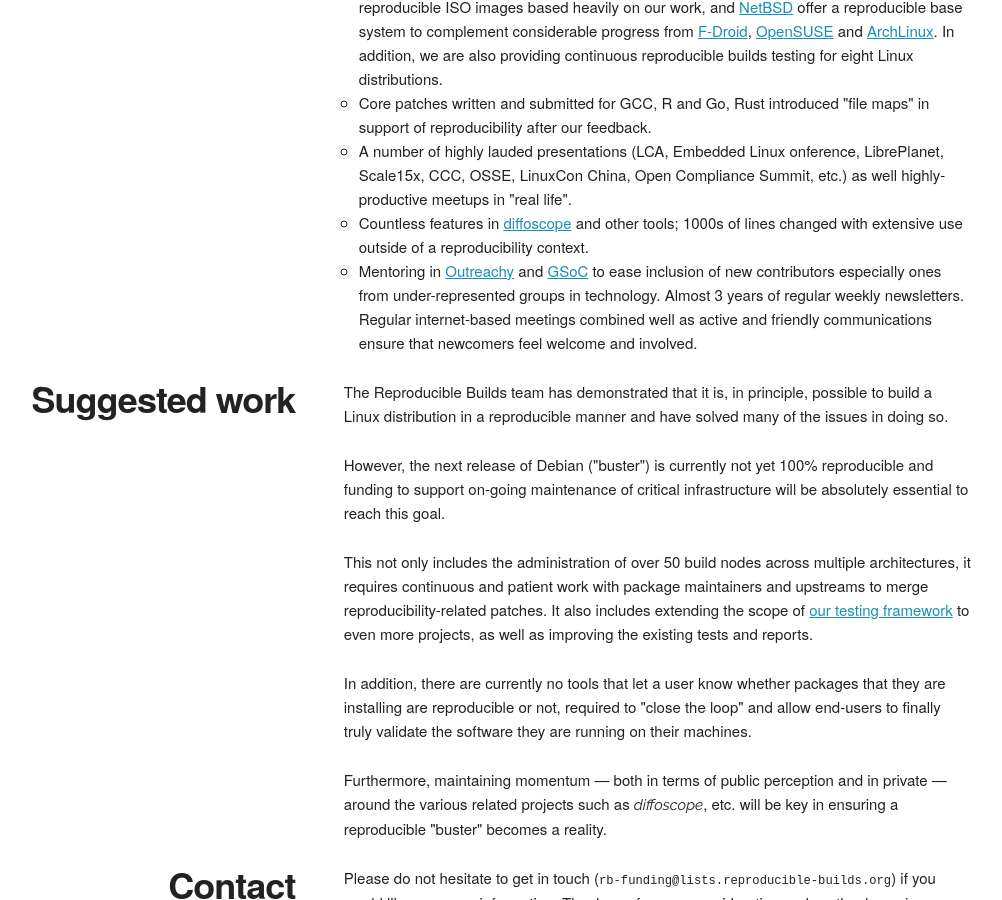
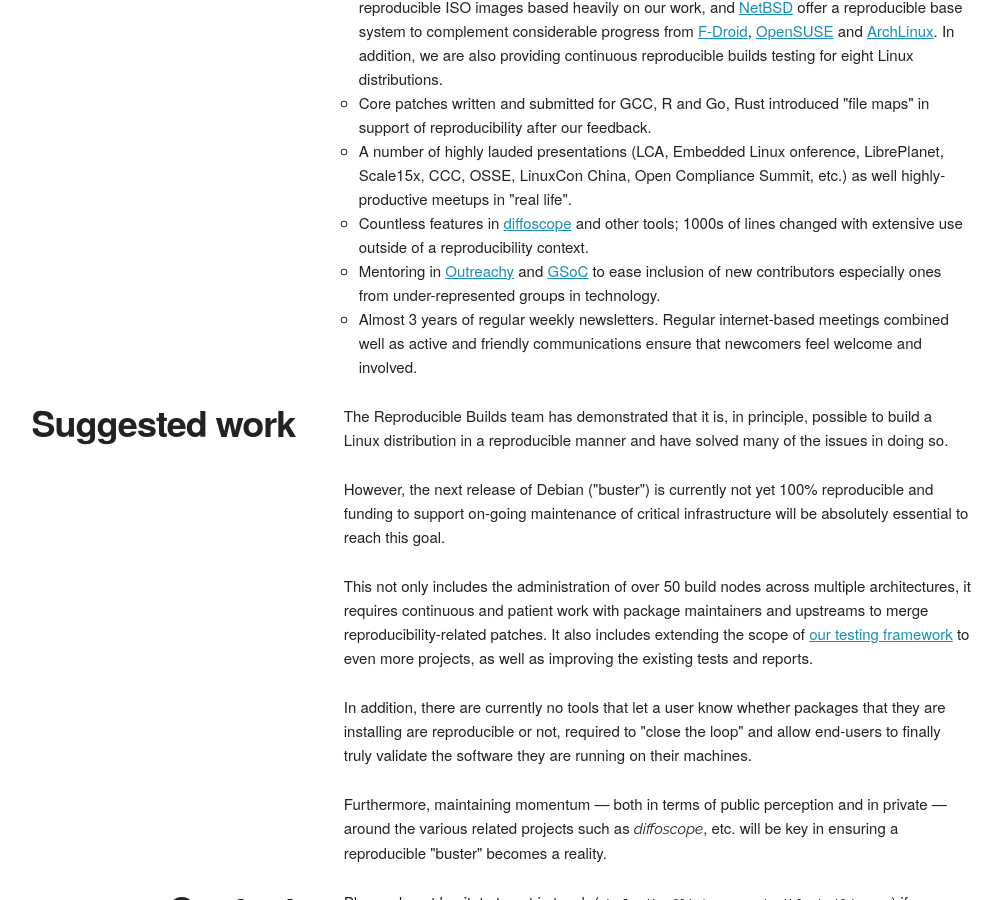
Before and after one commit to prototypefund/reproducible-website, a Jekyll site: the page built from funding.html, in a window 1280 px wide and 900 px high, scrolled down 743 px. Shown: the whole window, without its empty margins (149-1151 px from the left). Built offline with Jekyll 4.4.1, drawn with Linux system fonts in a browser that asks for light colours; some web fonts are replaced.

Commit message:
emphasize communication work
Signed-off-by: Holger Levsen <holger@layer-acht.org>

```diff
--- a/funding.html
+++ b/funding.html
@@ -89,7 +89,11 @@ permalink: /funding/
         Mentoring in <a href="https://www.outreachy.org/">Outreachy</a> and
         <a href="https://summerofcode.withgoogle.com/">GSoC</a> to ease
         inclusion of new contributors especially ones from under-represented
-        groups in technology. Almost 3 years of regular weekly newsletters.
+        groups in technology.
+      </li>
+
+      <li>
+       	Almost 3 years of regular weekly newsletters.
         Regular internet-based meetings combined well as active and friendly
         communications ensure that newcomers feel welcome and involved.
       </li>
```
